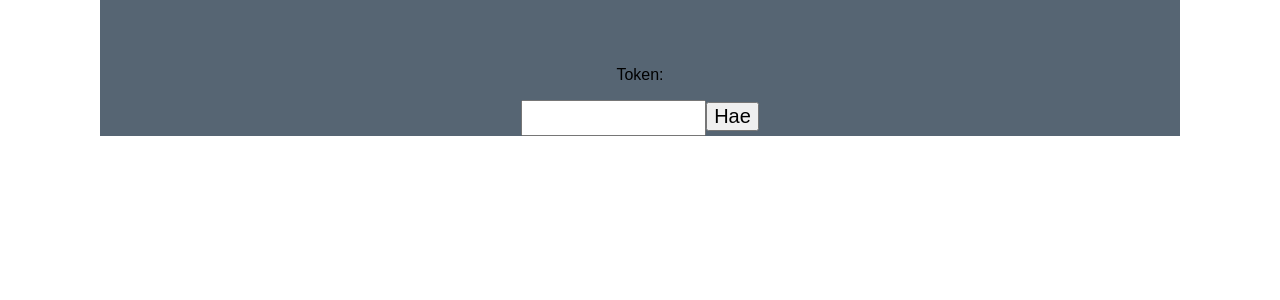
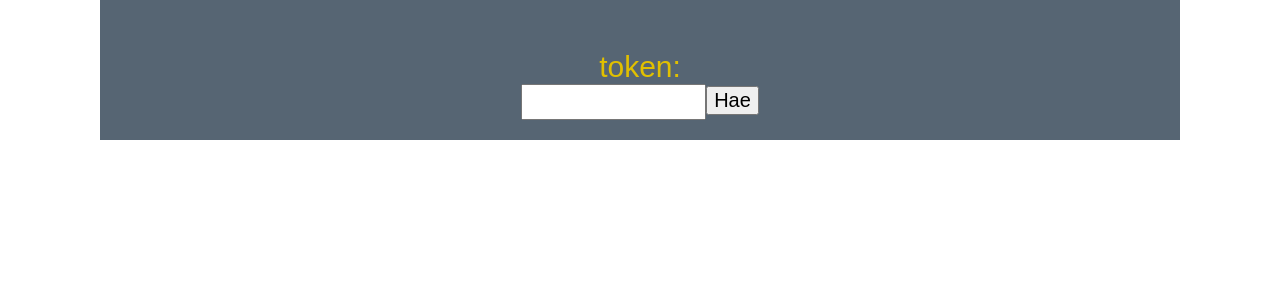
Before and after one commit to joelsalminen/Indoor-Informatics-exercise, a React (Create React App) app: page / in a window 1280 px wide. Shown: the top 300 px of the page. Built offline with nearby package versions, Linux system fonts and the light colour scheme.

Commit message:
removed useless variable 'chart'

```diff
--- a/src/App.css
+++ b/src/App.css
@@ -16,4 +16,5 @@ button{
 
 input{
   height: 30px;
+  margin-bottom: 20px;
 }
--- a/src/components/HighChartTable.js
+++ b/src/components/HighChartTable.js
@@ -16,10 +16,6 @@ class HighChartTable extends Component{
     this.fetchButtonClickHandler = this.fetchButtonClickHandler.bind(this);
   }
 
-  ComponentDidMount(){
-
-  }
-
   // Input field for state: token
   tokenInputChangeHandler(evt){
   	this.setState({token: evt.target.value})
@@ -36,7 +32,7 @@ class HighChartTable extends Component{
   		method: 'get',
   		success: (res) => {
   			this.setState({bicycleUtilization: res});
-  			console.log(this.state.bicycleUtilization);
+  			//console.log(this.state.bicycleUtilization);
   			let bicycleData = [];
   			let dates = [];
   			this.state.bicycleUtilization.forEach((item) => {
@@ -44,12 +40,15 @@ class HighChartTable extends Component{
   				dates.push(item.timePart + '.4');
   			});
 
-  			let chart = new Highcharts.Chart({
+  			new Highcharts.Chart({
           colors: ["#7cb5ec", "#f7a35c"],
           chart: {
               type: 'line',
               renderTo: 'bicyclechart'
           },
+          title: {
+        		text: ''
+    			},
           yAxis: {
           	title: {
           		text: "Käyttöaste-%"
@@ -82,7 +81,7 @@ class HighChartTable extends Component{
 
 		return(
 			<div>
-				<p>Token:</p>
+				<label>token:</label><br/>
 				<input onChange={this.tokenInputChangeHandler}></input>
 				<button onClick={this.fetchButtonClickHandler}>Hae</button>
 				<BicycleChart chart={this.state.chart}/>
```
